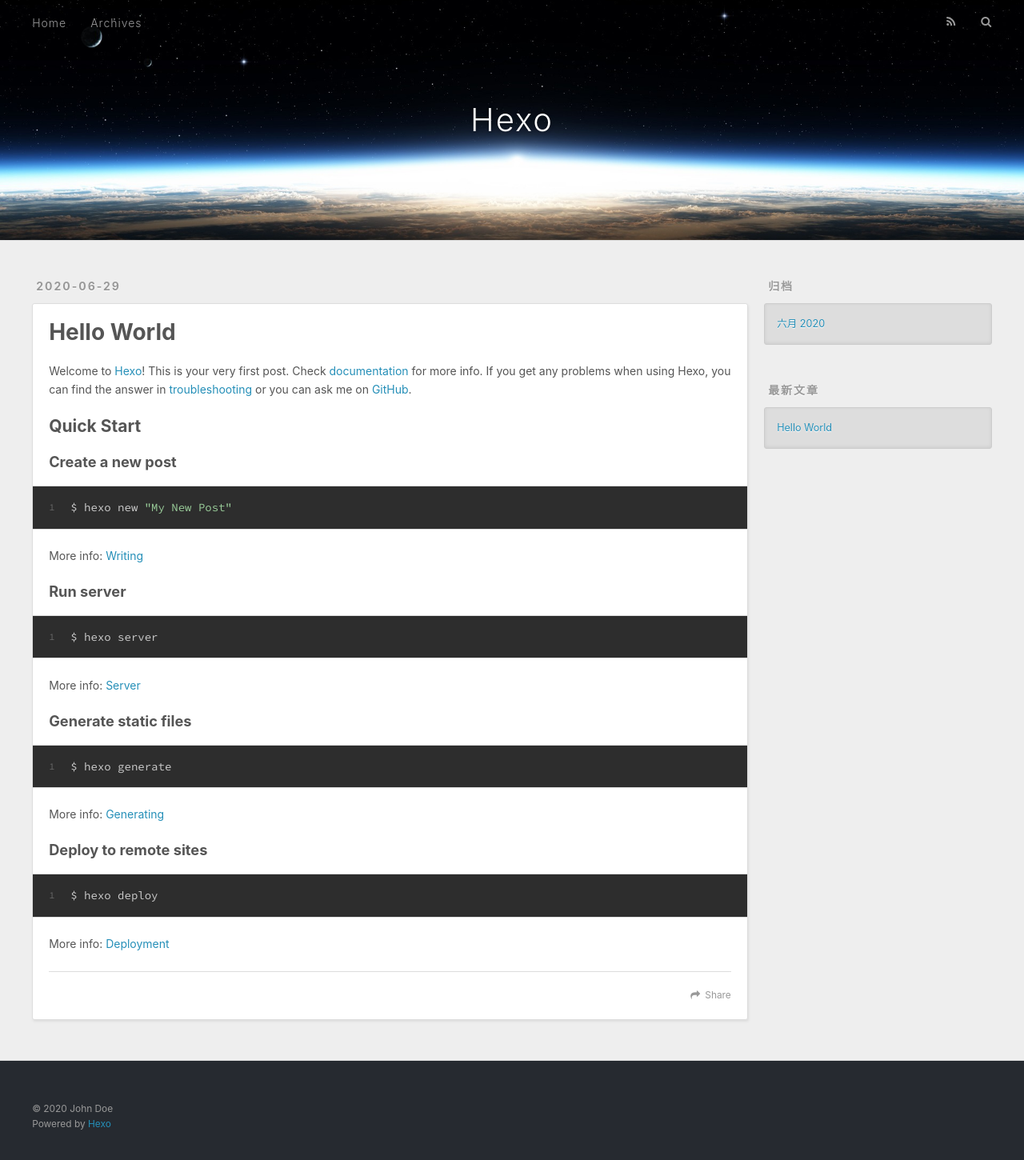
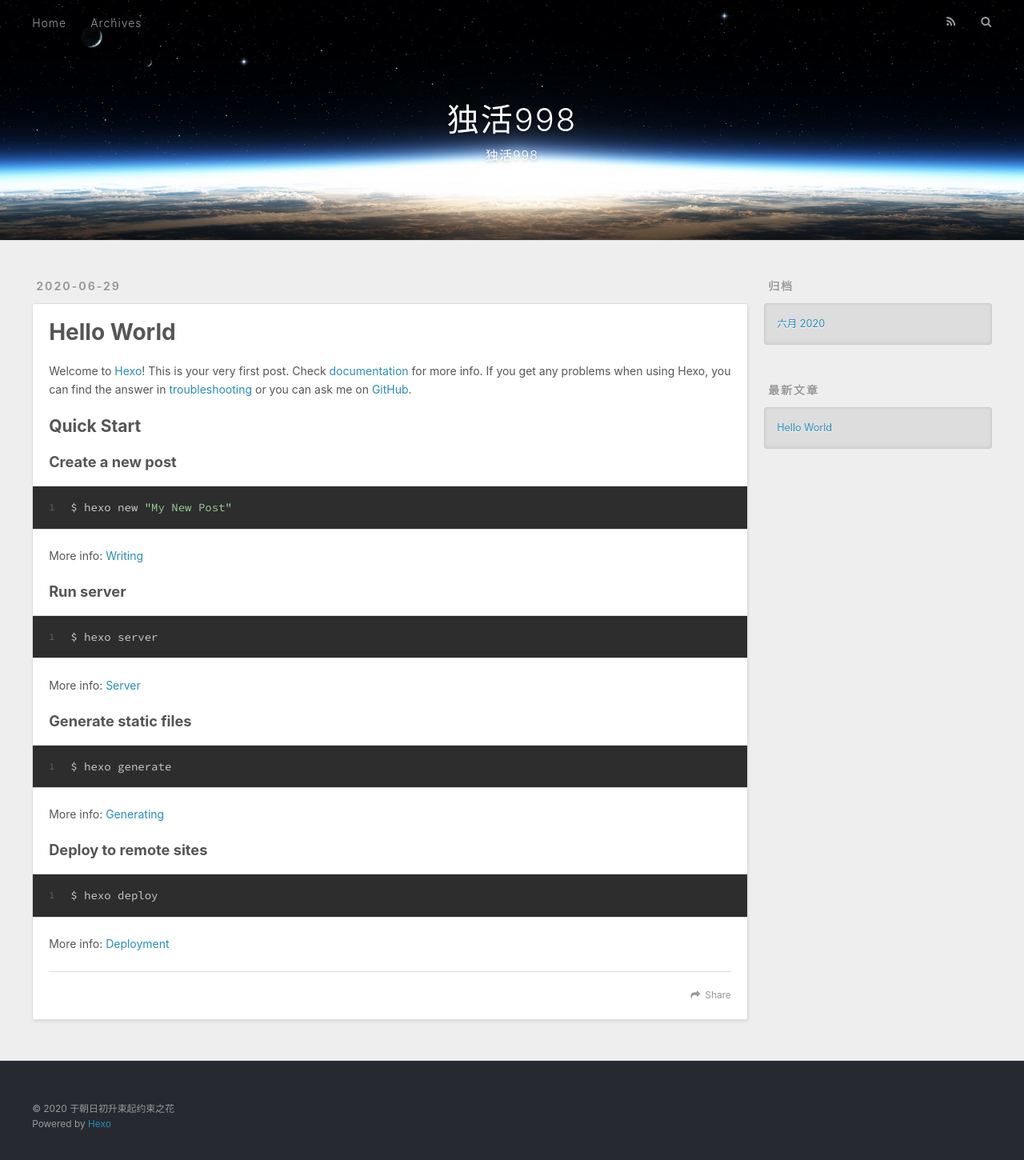
Before and after one commit to duhuo998/duhuo998.github.io, a plain HTML site: page index.html in a window 1280 px wide. Shown: the whole page at 80% size. Drawn offline with nearby package versions, Linux system fonts and the light colour scheme.

Commit message:
Site updated: 2020-06-29 14:39:02

```diff
--- a/index.html
+++ b/index.html
@@ -5,17 +5,19 @@
 
 
 
-  <title>Hexo</title>
+  <title>独活998</title>
   <meta name="viewport" content="width=device-width, initial-scale=1, maximum-scale=1">
-  <meta property="og:type" content="website">
-<meta property="og:title" content="Hexo">
+  <meta name="description" content="于朝日初升束起约束之花">
+<meta property="og:type" content="website">
+<meta property="og:title" content="独活998">
 <meta property="og:url" content="https://duhuo998.github.io/index.html">
-<meta property="og:site_name" content="Hexo">
+<meta property="og:site_name" content="独活998">
+<meta property="og:description" content="于朝日初升束起约束之花">
 <meta property="og:locale" content="zh_CN">
-<meta property="article:author" content="John Doe">
+<meta property="article:author" content="于朝日初升束起约束之花">
 <meta name="twitter:card" content="summary">
 
-    <link rel="alternate" href="/atom.xml" title="Hexo" type="application/atom+xml">
+    <link rel="alternate" href="/atom.xml" title="独活998" type="application/atom+xml">
 
 
     <link rel="icon" href="/favicon.png">
@@ -36,8 +38,12 @@
   <div id="header-outer" class="outer">
     <div id="header-title" class="inner">
       <h1 id="logo-wrap">
-        <a href="/" id="logo">Hexo</a>
+        <a href="/" id="logo">独活998</a>
       </h1>
+
+        <h2 id="subtitle-wrap">
+          <a href="/" id="subtitle">独活998</a>
+        </h2>
 
     </div>
     <div id="header-inner" class="inner">
@@ -103,7 +109,7 @@
 
     </div>
     <footer class="article-footer">
-      <a data-url="https://duhuo998.github.io/2020/06/29/hello-world/" data-id="ckc00iic80000vgvohth932x2" class="article-share-link">Share</a>
+      <a data-url="https://duhuo998.github.io/2020/06/29/hello-world/" data-id="ckc04rivc00005ovo4ttqbdp5" class="article-share-link">Share</a>
 
 
     </footer>
@@ -159,7 +165,7 @@
 
   <div class="outer">
     <div id="footer-info" class="inner">
-      &copy; 2020 John Doe<br>
+      &copy; 2020 于朝日初升束起约束之花<br>
       Powered by <a href="http://hexo.io/" target="_blank">Hexo</a>
     </div>
   </div>
```
Also changed, not shown: 2020/06/29/hello-world/index.html (+11 -7 lines), archives/2020/06/index.html (+14 -8 lines), archives/2020/index.html (+14 -8 lines), archives/index.html (+14 -8 lines).
